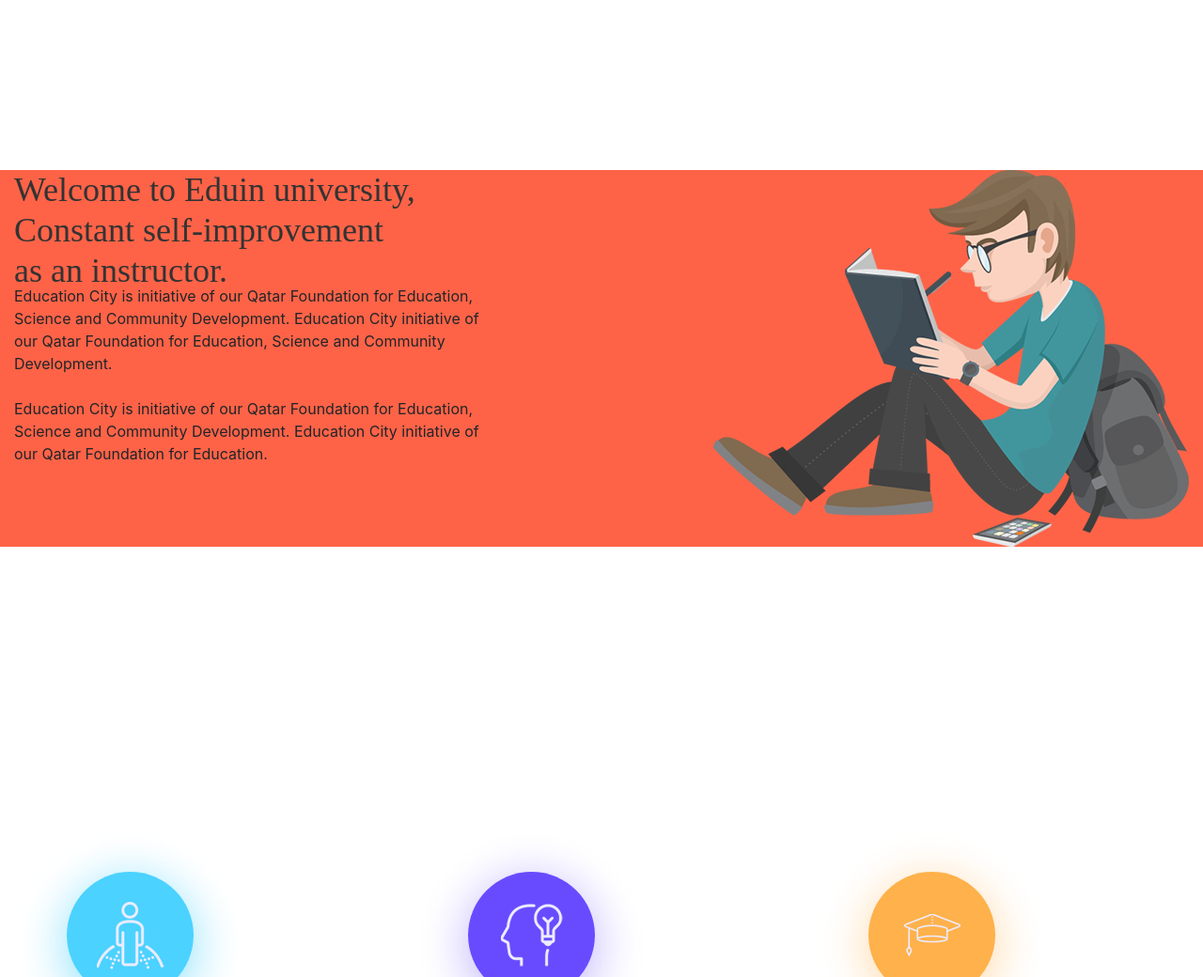
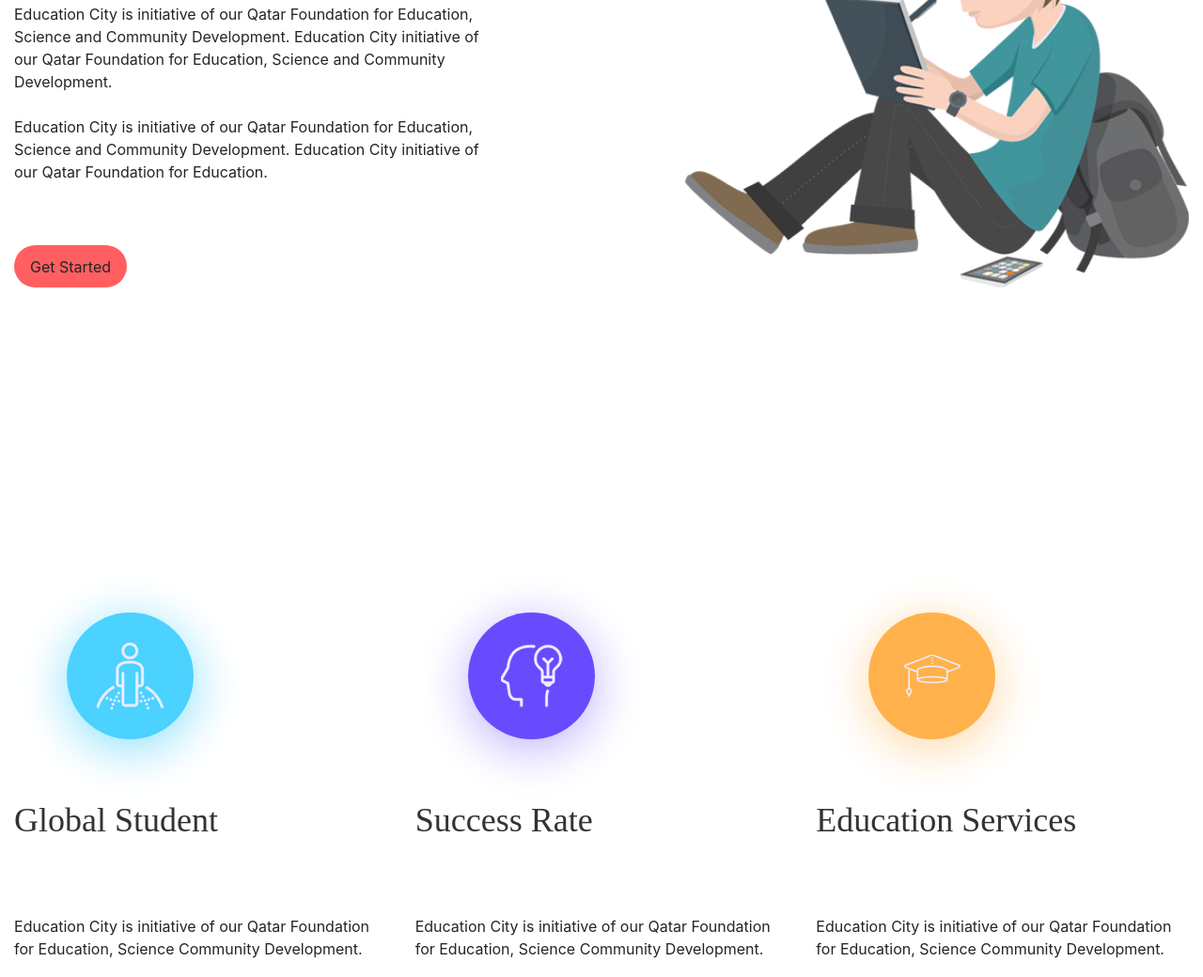
Before and after one commit to apels1ne/Homework, a plain HTML site: page index.html in a window 1280 px wide. Shown: the part 1760-2800 px from the top of the page at 94% size. Drawn offline with Linux system fonts and the light colour scheme.

Commit message:
Add files via upload

```diff
--- a/index.html
+++ b/index.html
@@ -7,6 +7,7 @@
   <meta http-equiv="X-UA-Compatible" content="ie=edge">
   <link rel="stylesheet" href="css/bootstrap.css">
   <link rel="stylesheet" href="css/style.css">
+  <link href="https://fonts.googleapis.com/css?family=Raleway:600&display=swap" rel="stylesheet">
   <title>Document</title>
 </head>
 
@@ -23,7 +24,7 @@
       <div class="col-lg-8 col-md-6 col-sm-2 col-10 d-flex justify-content-end">
         <nav class="navbar navbar-expand">
           <div class="collapse navbar-collapse">
-            <ul class="navbar-nav">
+            <ul class="navbar-nav mr-auto mt-2 mt-md-0">
               <li class="nav-item">
                 <a class="nav-link" href="#!">Home</a>
               </li>
@@ -51,6 +52,7 @@
           A bank is a financial institution that accepts deposits from the
           public and creates credit. For all of your financial needs
         </p>
+        <button type="button" class="btn">Read More</button>
       </div>
       <div class="col-lg-8 col-md-8 col-sm-10 col-10 main-content">
         <img src="img/students.png" alt="">
@@ -76,11 +78,12 @@
 
         Education City is initiative of our Qatar Foundation for Education, Science and Community Development. Education
         City initiative of our Qatar Foundation for Education.
+        <button type="button" class="btn">Get Started</button>
       </p>
     </div>
   </div>
-  <div class="row botaniq">
-    <div class="col-md-6 d-flex justify-content-start flex-column">
+  <div class="row content-end">
+    <div class="col-md-6 d-flex justify-content-start flex-column text-content-end">
       <h5>
         Welcome to Eduin university,<br>
         Constant self-improvement<br>
@@ -95,7 +98,7 @@
         Education
         City initiative of<br> our Qatar Foundation for Education.
       </p>
-
+      <button type="button" class="btn">Get Started</button>
     </div>
     <div class="col-md-6 d-flex justify-content-end">
       <img src="img/botaniq.png" alt="">
@@ -104,27 +107,27 @@
   <div class="row d-flex justify-content-center middle">
     <div class="col-md-4">
       <img src="img/man.png" alt="">
-      <h6>
+      <h5>
         Global Student
-      </h6>
+      </h5>
       <p>
         Education City is initiative of our Qatar Foundation for Education, Science Community Development.
       </p>
     </div>
     <div class="col-md-4">
       <img src="img/idea.png" alt="">
-      <h6>
+      <h5>
         Success Rate
-      </h6>
+      </h5>
       <p>
         Education City is initiative of our Qatar Foundation for Education, Science Community Development.
       </p>
     </div>
     <div class="col-md-4">
       <img src="img/academiccap.png" alt="">
-      <h6>
+      <h5>
         Education Services
-      </h6>
+      </h5>
       <p>
         Education City is initiative of our Qatar Foundation for Education, Science Community Development.
       </p>
```
